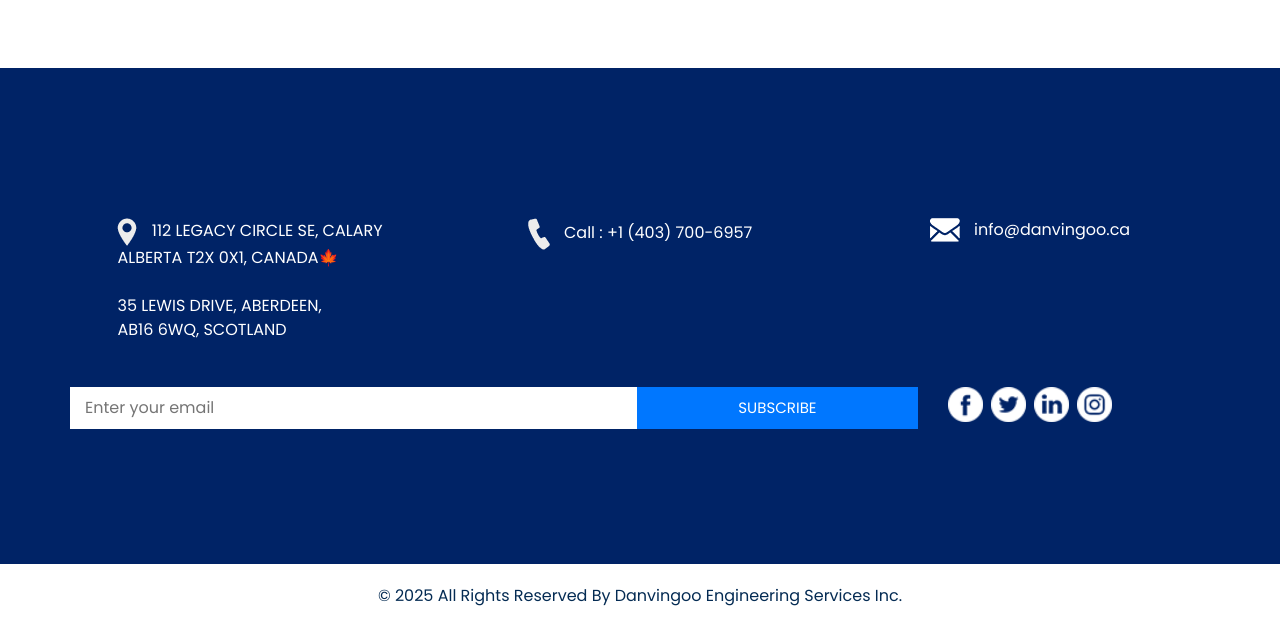
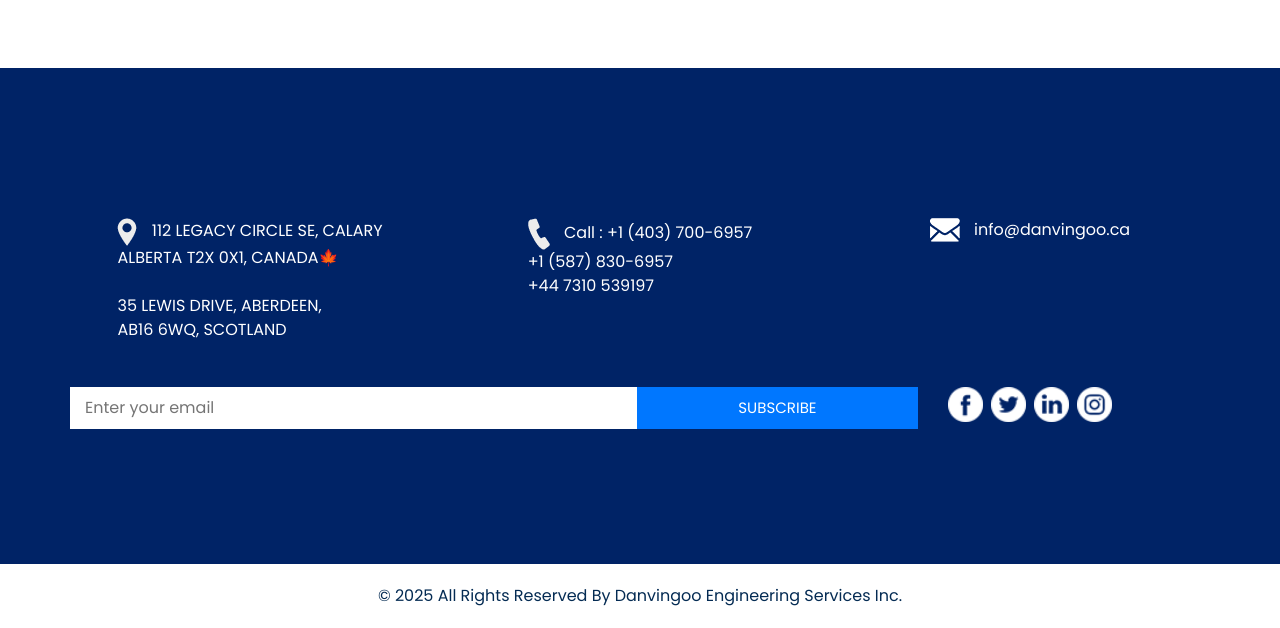
Before and after one commit to Psalmix/danvingoo, a plain HTML site: page contact.html in a window 1280 px wide. Shown: the part 743-1371 px from the top of the page. Drawn offline with nearby package versions, Linux system fonts and the light colour scheme.

Commit message:
Update contact.html

```diff
--- a/contact.html
+++ b/contact.html
@@ -148,7 +148,9 @@
             <a href="">
               <img src="images/telephone-white.png" alt="">
               <span>
-                Call : +1 (403) 700-6957
+                Call : +1 (403) 700-6957 <br>
+                +1 (587) 830-6957 <br>
+                +44 7310 539197
               </span>
             </a>
           </div>
```
